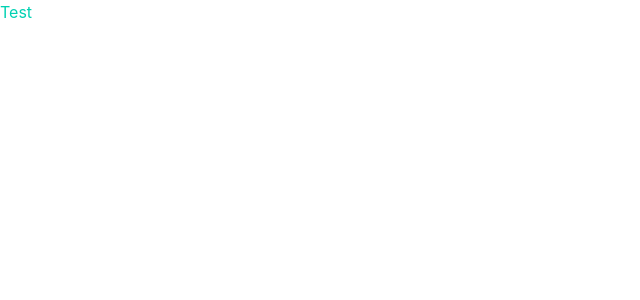
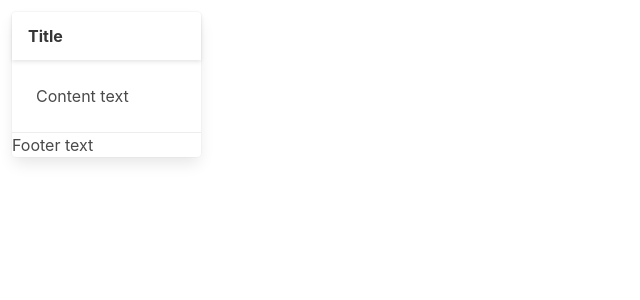
Before and after one commit to huuff/vuelma, a Vue app: page / in a window 1280 px wide. Shown: the top 300 px of the page, without its empty margins (0-640 px from the left). Built offline with nearby package versions, Linux system fonts and the light colour scheme.

Commit message:
starting with the card component

```diff
--- a/src/App.vue
+++ b/src/App.vue
@@ -1,7 +1,17 @@
 <template>
-<h1 class="has-text-primary">Test</h1>
+<div class="column is-2">
+  <base-card :title="'Title'">
+    <template #content>
+      Content text
+    </template>
+    <template #footer>
+      Footer text
+    </template>
+  </base-card>
+</div>
 </template>
 
 <script setup lang="ts">
-console.log("test");
+import BaseCard from '@/components/BaseCard.vue';
+
 </script>
--- /dev/null
+++ b/src/components/BaseCard.vue
@@ -0,0 +1,35 @@
+<template> <!-- TODO: Use semantic html -->
+  <div class="card">
+    <div class="card-header">
+      <slot name="header">
+        <p v-if="title" class="card-header-title">
+          {{ title }}
+        </p>
+        <div class="card-header-icon"> <!-- TODO: Integrate with FontAwesome -->
+          <span class="icon">
+            <slot name="icon"></slot>
+          </span>
+        </div>
+      </slot>
+    </div>
+    <div v-if="image" class="card-image">
+      <figure class="image">
+        <img :src="image">
+      </figure>
+    </div>
+    <div v-if="$slots.content" class="card-content">
+      <slot name="content"></slot>
+    </div>
+    <div v-if="$slots.footer" class="card-footer">
+      <!-- TODO: How could I do card-footer-items? -->
+      <slot name="footer"></slot>
+    </div>
+  </div>
+</template>
+
+<script setup lang="ts">
+const props = defineProps<{
+  title?: string;
+  image?: string;
+}>();
+</script>
```
Also changed, not shown: .eslintrc.js.
